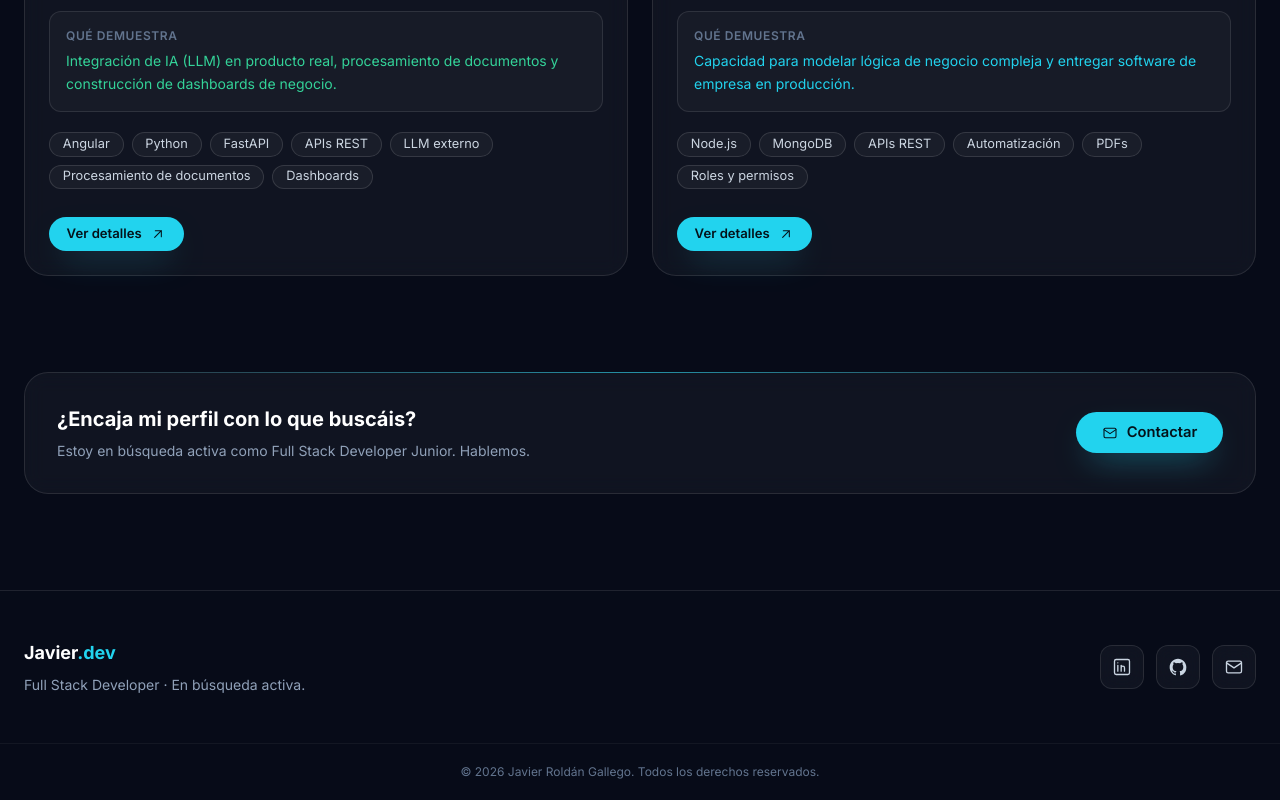
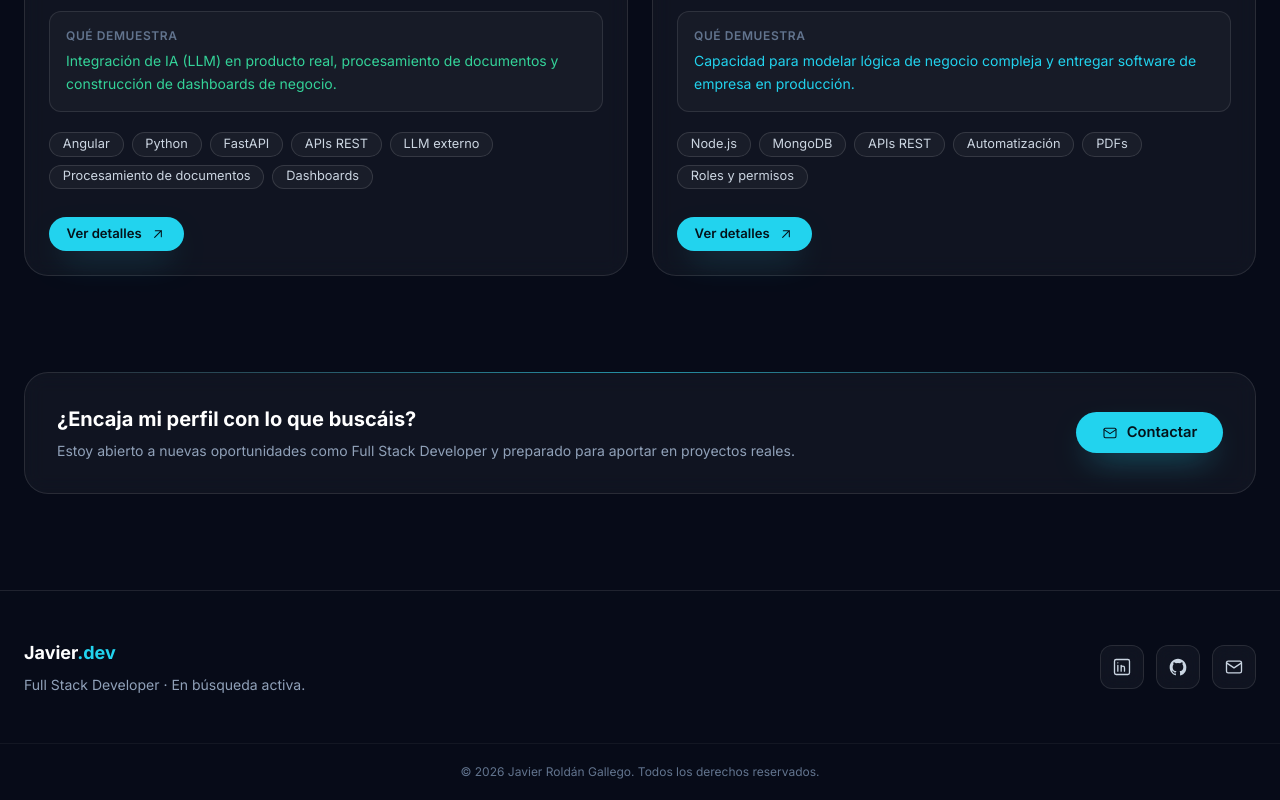
Before and after one commit to roldaan04/portfolio, a React (Vite) app: page /proyectos in a window 1280 px wide. Shown: the part 1831-2631 px from the top of the page. Built offline with nearby package versions, Linux system fonts and the light colour scheme.

Commit message:
patch: projectPage

```diff
--- a/src/pages/ProjectsPage.jsx
+++ b/src/pages/ProjectsPage.jsx
@@ -15,11 +15,11 @@ function ProjectsPage() {
               ¿Encaja mi perfil con lo que buscáis?
             </h2>
             <p className="mt-2 text-sm text-slate-400">
-              Estoy en búsqueda activa como Full Stack Developer Junior. Hablemos.
+              Estoy abierto a nuevas oportunidades como Full Stack Developer y preparado para aportar en proyectos reales.
             </p>
           </div>
 
-          <a href={`mailto:${links.email}`} className="btn btn-primary shrink-0">
+          <a href={links.gmail} target="_blank" rel="noreferrer" className="btn btn-primary shrink-0">
             <Mail className="h-4 w-4" />
             Contactar
           </a>
```
